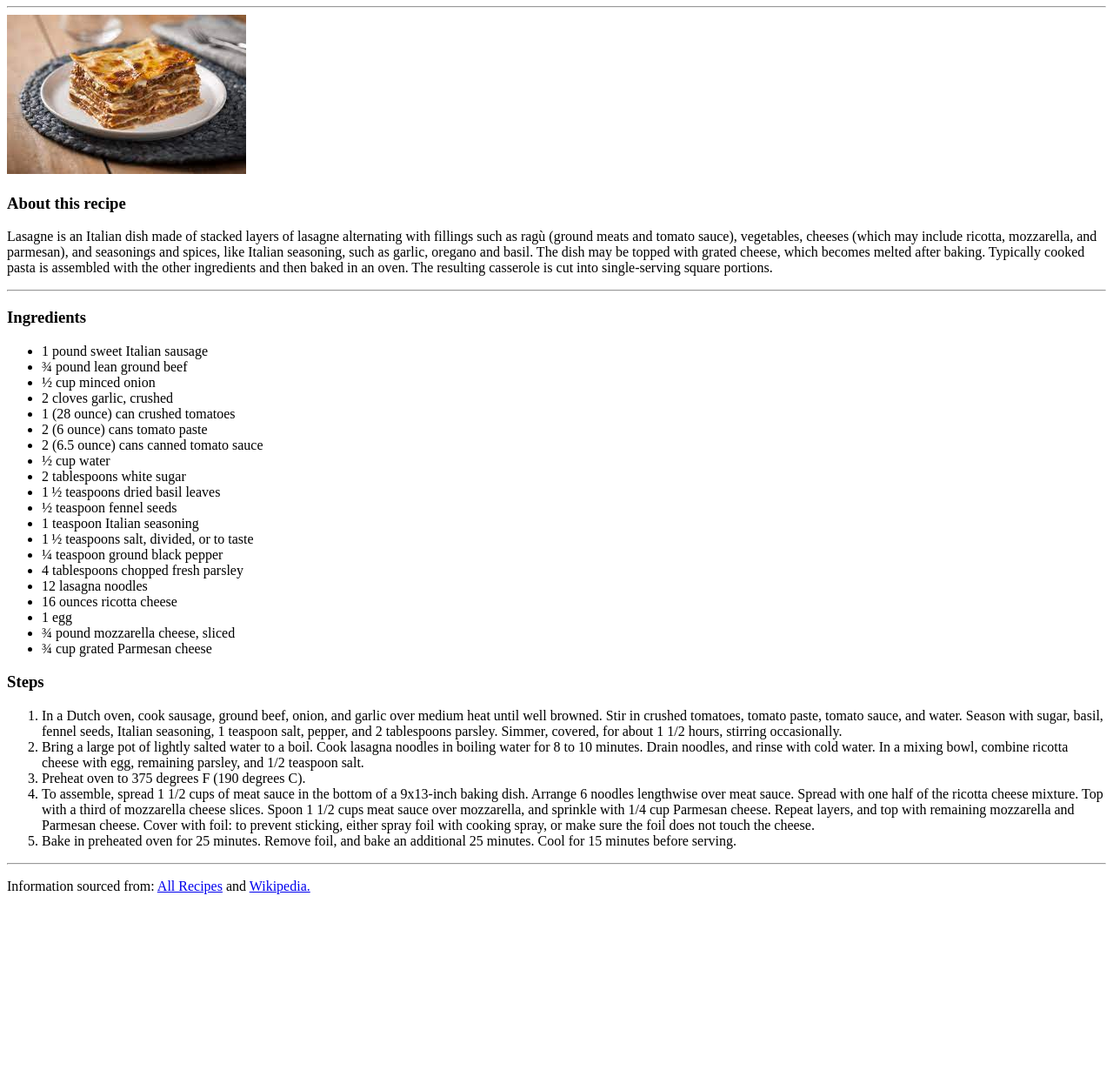
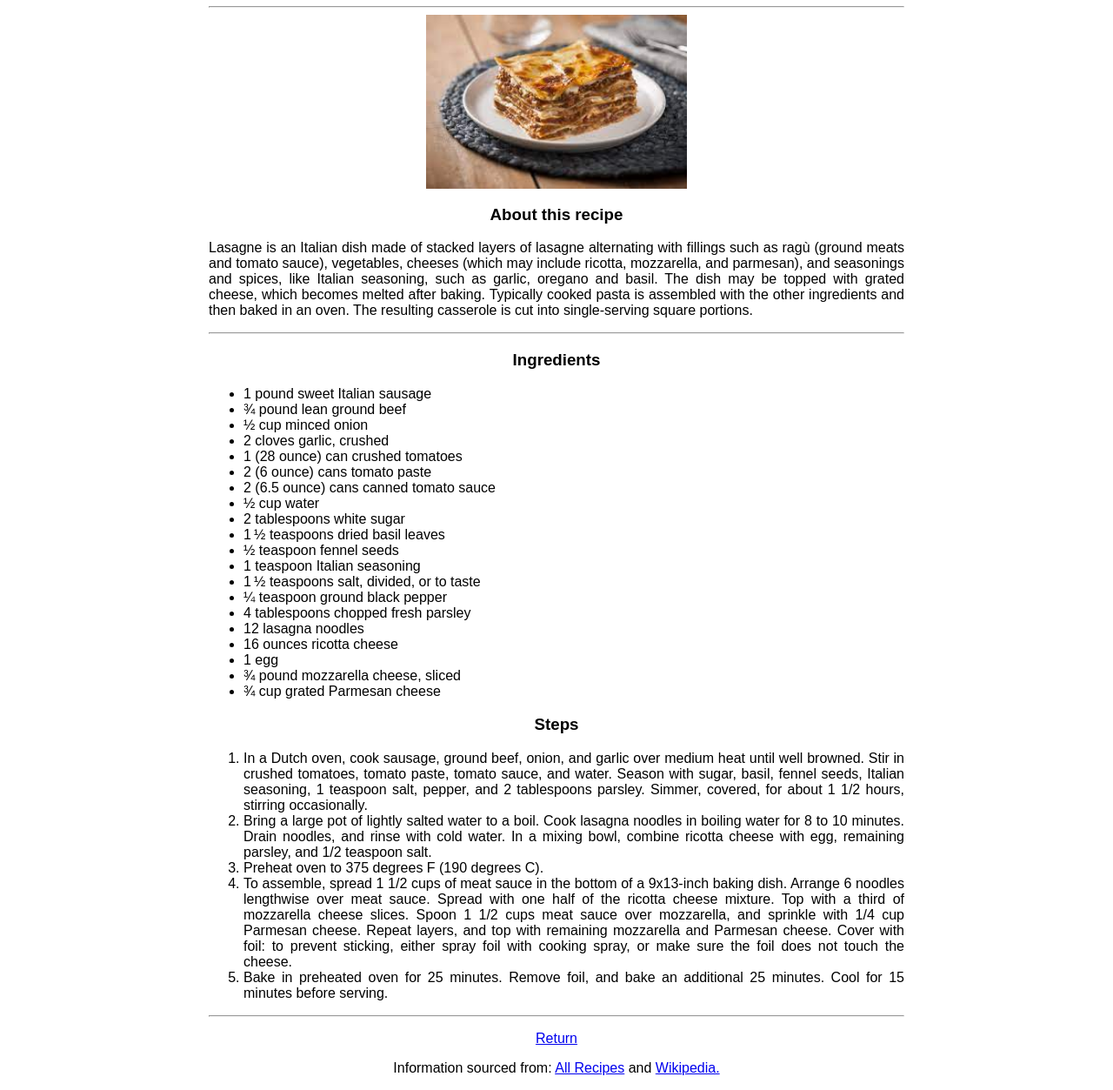
Before and after one commit to ivenleejs/odin-recipes, a plain HTML site: page recipes/lasagna.html in a window 1280 px wide. Shown: the part 73-1326 px from the top of the page at 87% size. Before the commit the page ends 1117 px from the top, so only its background shows below. Drawn offline with Linux system fonts and the light colour scheme.

Commit message:
Added CSS & QoL changes to page navigation

```diff
--- a/recipes/lasagna.html
+++ b/recipes/lasagna.html
@@ -3,6 +3,7 @@
     <head>
         <title>Odin Recipes: Lasagna</title>
         <meta charset='utf-8'>
+        <link rel="stylesheet" href="../style.css">
     </head>
     <body>
         <h1>Lasagna</h1>
@@ -44,6 +45,7 @@
             <li>Bake in preheated oven for 25 minutes. Remove foil, and bake an additional 25 minutes. Cool for 15 minutes before serving.</li>
         </ol>
         <hr>
-        <p>Information sourced from: <a href='https://www.allrecipes.com/recipe/23600/worlds-best-lasagna/'>All Recipes</a> and <a href='https://en.wikipedia.org/wiki/Lasagne'>Wikipedia.</a></p>
+        <p id='return'><a href="../index.html">Return</a></p>
+        <p class='source'>Information sourced from: <a href='https://www.allrecipes.com/recipe/23600/worlds-best-lasagna/'>All Recipes</a> and <a href='https://en.wikipedia.org/wiki/Lasagne'>Wikipedia.</a></p>
     </body>
 </html>
--- /dev/null
+++ b/style.css
@@ -0,0 +1,43 @@
+* {
+    font-family: Arial, Helvetica, sans-serif;
+}
+body {
+    width: 800px;
+    display: block;
+    margin-left: auto;
+    margin-right: auto;
+}
+
+.source{
+    text-align:center
+}
+
+h1, h3{
+    text-align: center;
+}
+
+img {
+    display: block;
+    height: 200px;
+    width: auto;
+    margin-left: auto;
+    margin-right: auto;
+}
+
+p, li {
+    text-align: justify;
+}
+
+#return {
+    text-align: center;
+}
+
+#source {
+    text-align: center;
+}
+
+.index-list li{
+    text-align: justify;
+    margin-left: 40%;
+    margin-right: auto;
+}
```
Also changed, not shown: index.html (+4 -1 lines), recipes/friedrice.html (+3 -1 lines), recipes/japanesecurry.html (+3 -1 lines).
